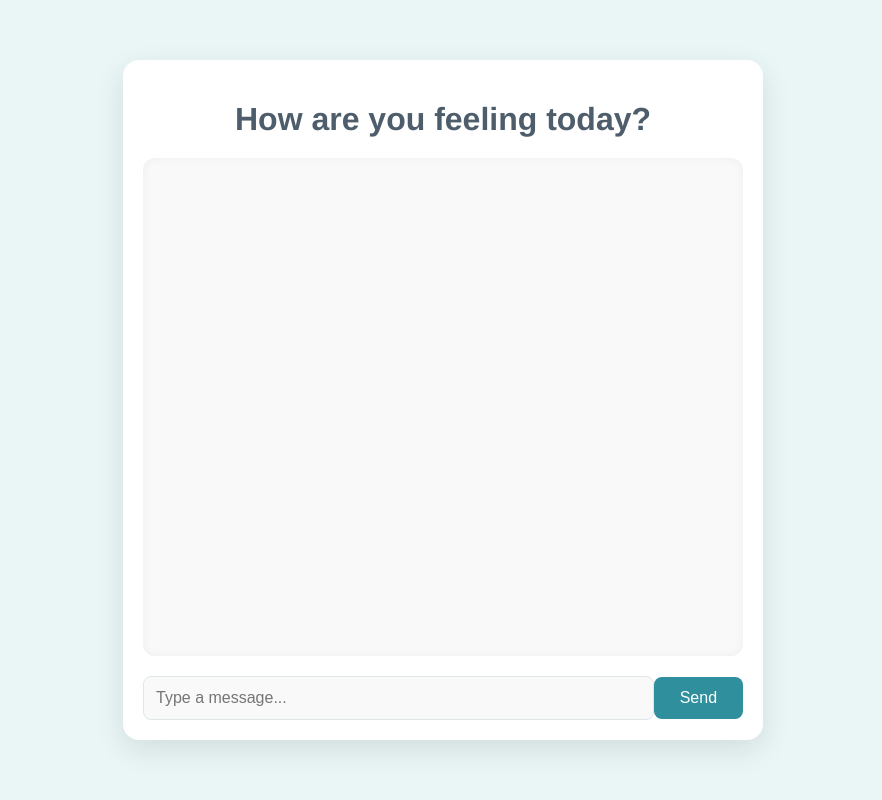
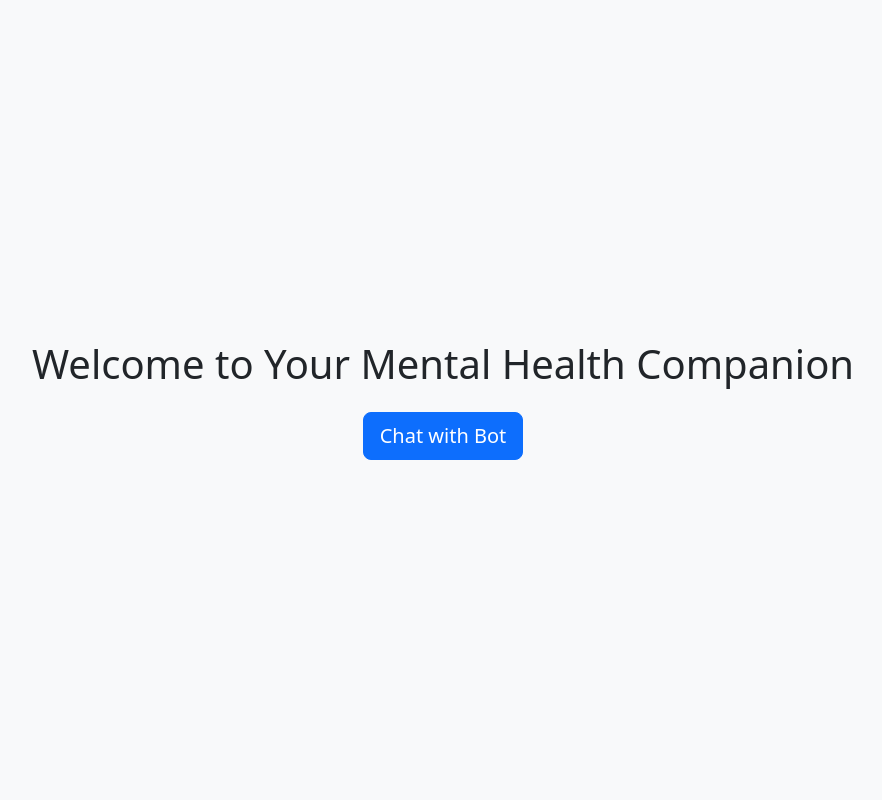
Before and after one commit to LRManamperi/CalmMind, a Flask app: template chatbot-app/templates/index.html in a window 1280 px wide. Shown: the whole page, without its empty margins (197-1079 px from the left). Run offline with Flask 3, Linux system fonts and the light colour scheme; the template is opened without the code that fills it, so the values that code supplies are empty; some libraries are stand-ins or nearby versions.

Commit message:
Styled using bootstrap

```diff
--- a/chatbot-app/templates/index.html
+++ b/chatbot-app/templates/index.html
@@ -1,149 +1,20 @@
 <!DOCTYPE html>
 <html lang="en">
 <head>
-    <meta charset="UTF-8">
-    <meta name="viewport" content="width=device-width, initial-scale=1.0">
-    <title>Mental Health Chatbot</title>
-    <style>
-        body {
-            font-family: 'Helvetica Neue', Arial, sans-serif;
-            background-color: #eaf6f6;
-            margin: 0;
-            padding: 0;
-            display: flex;
-            justify-content: center;
-            align-items: center;
-            height: 100vh;
-        }
-        #chat {
-            width: 100%;
-            max-width: 600px;
-            margin: 20px auto;
-            background: #ffffff;
-            border-radius: 16px;
-            box-shadow: 0 10px 30px rgba(0, 0, 0, 0.1);
-            padding: 20px;
-            display: flex;
-            flex-direction: column;
-            height: 80%;
-        }
-        h1 {
-            text-align: center;
-            color: #4e5d6c;
-            font-weight: 600;
-            margin-bottom: 20px;
-        }
-        #messages {
-            border: none;
-            border-radius: 12px;
-            padding: 15px;
-            background: #f9f9f9;
-            margin-bottom: 20px;
-            flex-grow: 1;
-            overflow-y: auto;
-            box-shadow: inset 0 0 10px rgba(0, 0, 0, 0.05);
-        }
-        .message {
-            margin: 12px 0;
-            padding: 12px 18px;
-            border-radius: 12px;
-            max-width: 75%;
-            line-height: 1.6;
-            font-size: 15px;
-            word-wrap: break-word;
-            display: inline-block;
-        }
-        .user {
-            background: #92c9df;
-            color: #fff;
-            align-self: flex-end;
-        }
-        .bot {
-            background: #dfe7e9;
-            color: #333;
-            align-self: flex-start;
-        }
-        #user_input {
-            width: calc(100% - 110px);
-            padding: 12px;
-            border: 1px solid #dfe7e9;
-            border-radius: 8px;
-            font-size: 16px;
-            outline: none;
-            background-color: #f9f9f9;
-            transition: border-color 0.3s ease;
-        }
-        #user_input:focus {
-            border-color: #92c9df;
-        }
-        button {
-            width: 90px;
-            padding: 12px;
-            border: none;
-            border-radius: 8px;
-            background-color: #2f8f9d;
-            color: white;
-            font-size: 16px;
-            cursor: pointer;
-            transition: background-color 0.3s ease;
-        }
-        button:hover {
-            background-color: #276e76;
-        }
-        button:disabled {
-            background-color: #b0c2c6;
-            cursor: not-allowed;
-        }
-    </style>
+  <meta charset="UTF-8">
+  <title>Mental Health Home</title>
+  <link href="https://cdn.jsdelivr.net/npm/bootstrap@5.3.0/dist/css/bootstrap.min.css" rel="stylesheet">
+  <link rel="stylesheet" href="style.css">
 </head>
-<body>
-    <div id="chat">
-        <h1>How are you feeling today?</h1>
-        <div id="messages"></div>
-        <div style="display: flex; align-items: center;">
-            <input type="text" id="user_input" placeholder="Type a message..." onkeydown="handleEnter(event)">
-            <button id="send_btn" onclick="sendMessage()">Send</button>
-        </div>
-    </div>
+<body class="bg-light d-flex flex-column justify-content-center align-items-center vh-100">
 
-    <script>
-        const inputField = document.getElementById("user_input");
-        const sendBtn = document.getElementById("send_btn");
+  <div class="text-center">
+    <h1 class="mb-4">Welcome to Your Mental Health Companion</h1>
+    <a href="chatbot.html" class="btn btn-primary btn-lg">
+      <i class="bi bi-chat-dots-fill"></i> Chat with Bot
+    </a>
+  </div>
 
-        // Send message when pressing Enter key
-        function handleEnter(event) {
-            if (event.key === "Enter") {
-                sendMessage();
-            }
-        }
-
-        async function sendMessage() {
-            const userMessage = inputField.value.trim();
-            if (userMessage === "") return;
-
-            // Display user message
-            const messagesDiv = document.getElementById("messages");
-            messagesDiv.innerHTML += `<div class="message user">${userMessage}</div>`;
-            inputField.value = "";
-            sendBtn.disabled = true;
-
-            // Send user message to the server
-            const response = await fetch("/chat", {
-                method: "POST",
-                headers: {
-                    "Content-Type": "application/json"
-                },
-                body: JSON.stringify({ message: userMessage })
-            });
-
-            const data = await response.json();
-            const botMessage = data.response;
-
-            // Display bot message
-            messagesDiv.innerHTML += `<div class="message bot">${botMessage}</div>`;
-            messagesDiv.scrollTop = messagesDiv.scrollHeight;
-            sendBtn.disabled = false;
-        }
-    </script>
+  <script src="https://cdn.jsdelivr.net/npm/bootstrap-icons@1.10.5/font/bootstrap-icons.js"></script>
 </body>
 </html>
```
